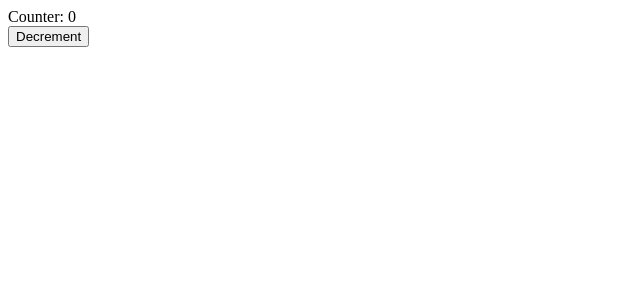
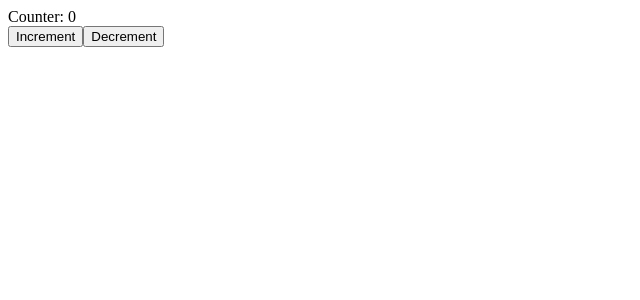
Before and after one commit to NidzaJov/vezbe-repo, a React (Create React App) app in the folder ReactVezbe/todos-app/: page / in a window 1280 px wide. Shown: the top 300 px of the page, without its empty margins (0-640 px from the left). Built offline with nearby package versions, Linux system fonts and the light colour scheme.

Commit message:
made custom counter with useCounter hook

```diff
--- a/ReactVezbe/todos-app/src/App.js
+++ b/ReactVezbe/todos-app/src/App.js
@@ -4,11 +4,14 @@ import { useCounter } from './hooks/useCounter'
 
 export function App() {
 
-  const { counter, decrementCounter } = useCounter();
+  const { counter, decrementCounter, incrementCounter } = useCounter(5);
 
     return (
       <>
         <Counter counterValue={ counter }/>
+        <CustomButton isClicked={incrementCounter}>
+          Increment
+        </CustomButton>
         <CustomButton isClicked={decrementCounter}>
           Decrement
         </CustomButton>
--- a/ReactVezbe/todos-app/src/hooks/useCounter.js
+++ b/ReactVezbe/todos-app/src/hooks/useCounter.js
@@ -1,6 +1,6 @@
 import { useState } from 'react';
 
-export function useCounter() {
+export function useCounter(step=1) {
     const [counterState, setCounterState] = useState({
         counter: 0,
         name: "Nikola"
@@ -8,13 +8,13 @@ export function useCounter() {
 
     const incrementCounter = () => {
         setCounterState({
-            counter: counterState.counter + 1
+            counter: counterState.counter + step
         })
     }
 
     const decrementCounter = () => {
         setCounterState({
-            counter: counterState.counter -1
+            counter: counterState.counter -step
         })
     }
 
```
